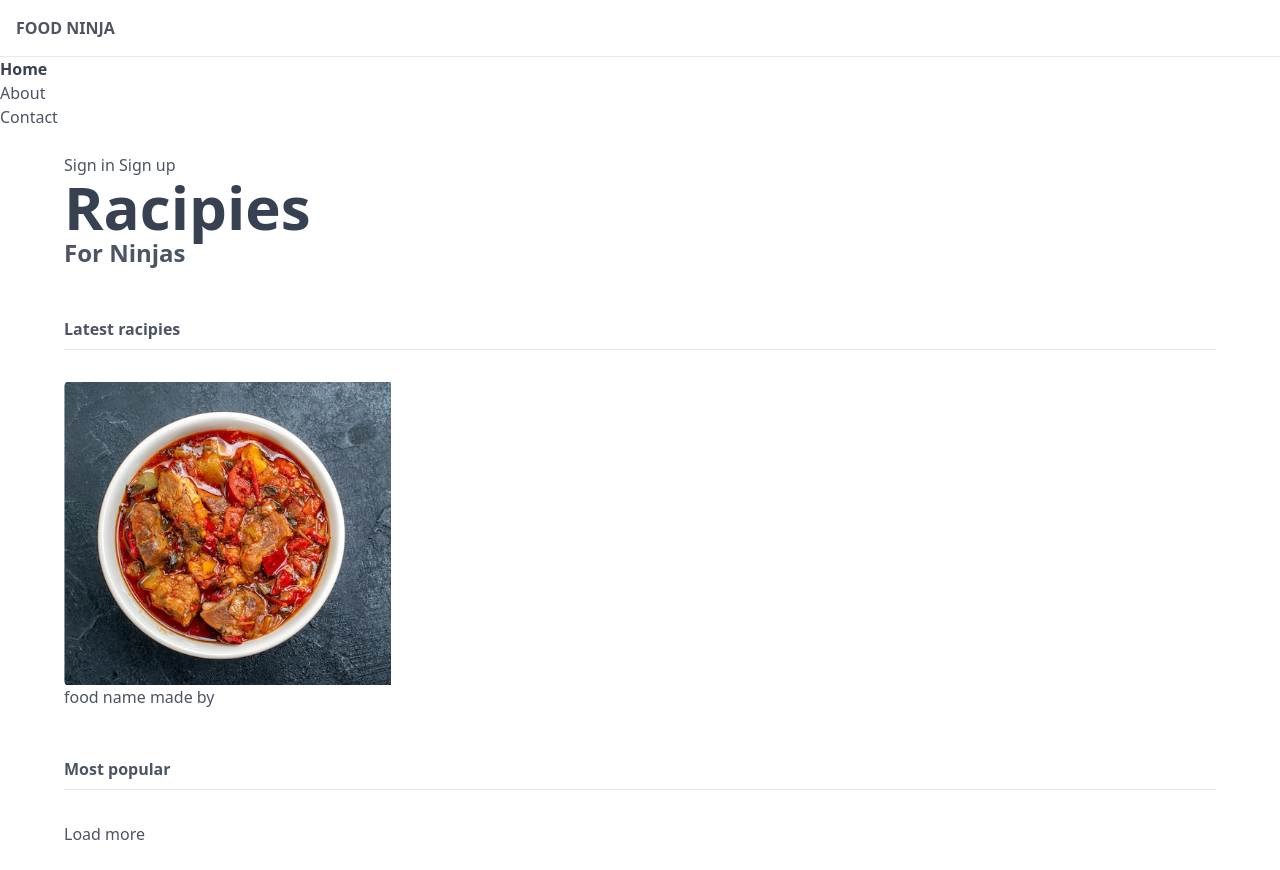
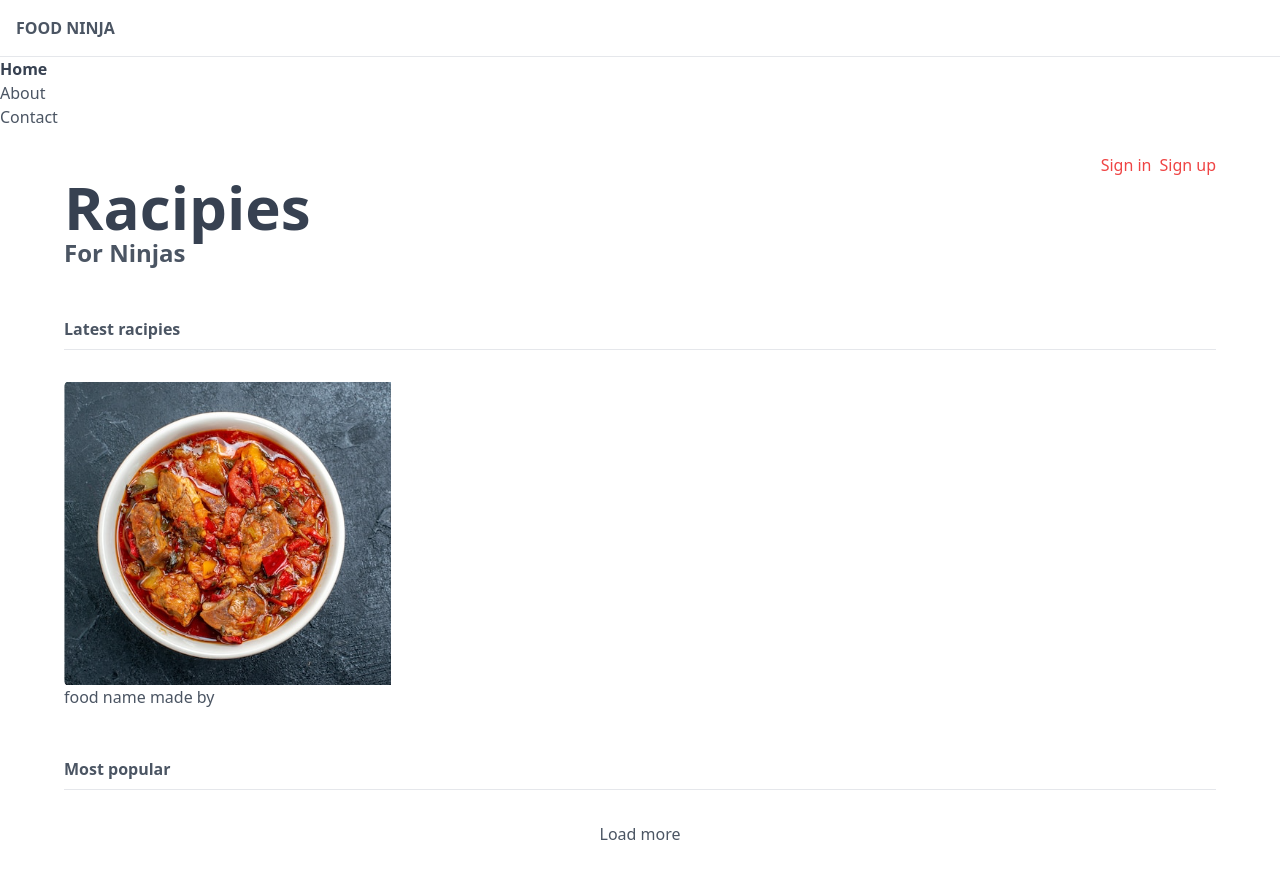
Before and after one commit to summenurfatema/food_ninja, a plain HTML site: page index.html in a window 1280 px wide. Drawn offline with nearby package versions, Linux system fonts and the light colour scheme.

Commit message:
7th class done

```diff
--- a/index.html
+++ b/index.html
@@ -37,9 +37,9 @@
         </div>
         <!-- nav end -->
         <main class="px-16 py-6">
-            <div>
+            <div class="flex justify-end text-red-500">
                 <a href="#">Sign in</a>
-                <a href="#">Sign up</a>
+                <a class="ml-2" href="#">Sign up</a>
             </div>
 
             <header>
@@ -59,7 +59,7 @@
                 <div class="mt-8">
                     <!-- card -->
                 </div>
-                <div>
+                <div class="flex justify-center">
                     <div>Load more</div>
                 </div>
             </div>
```
